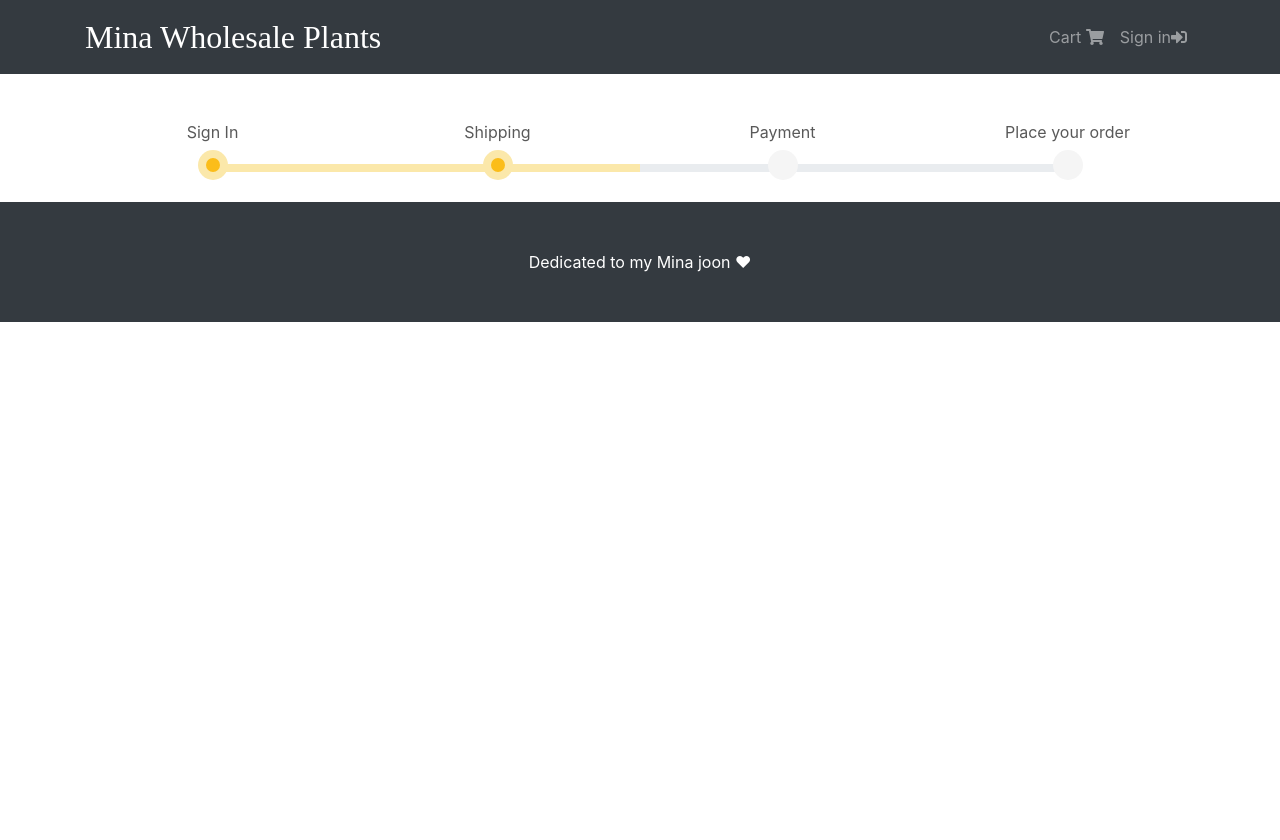
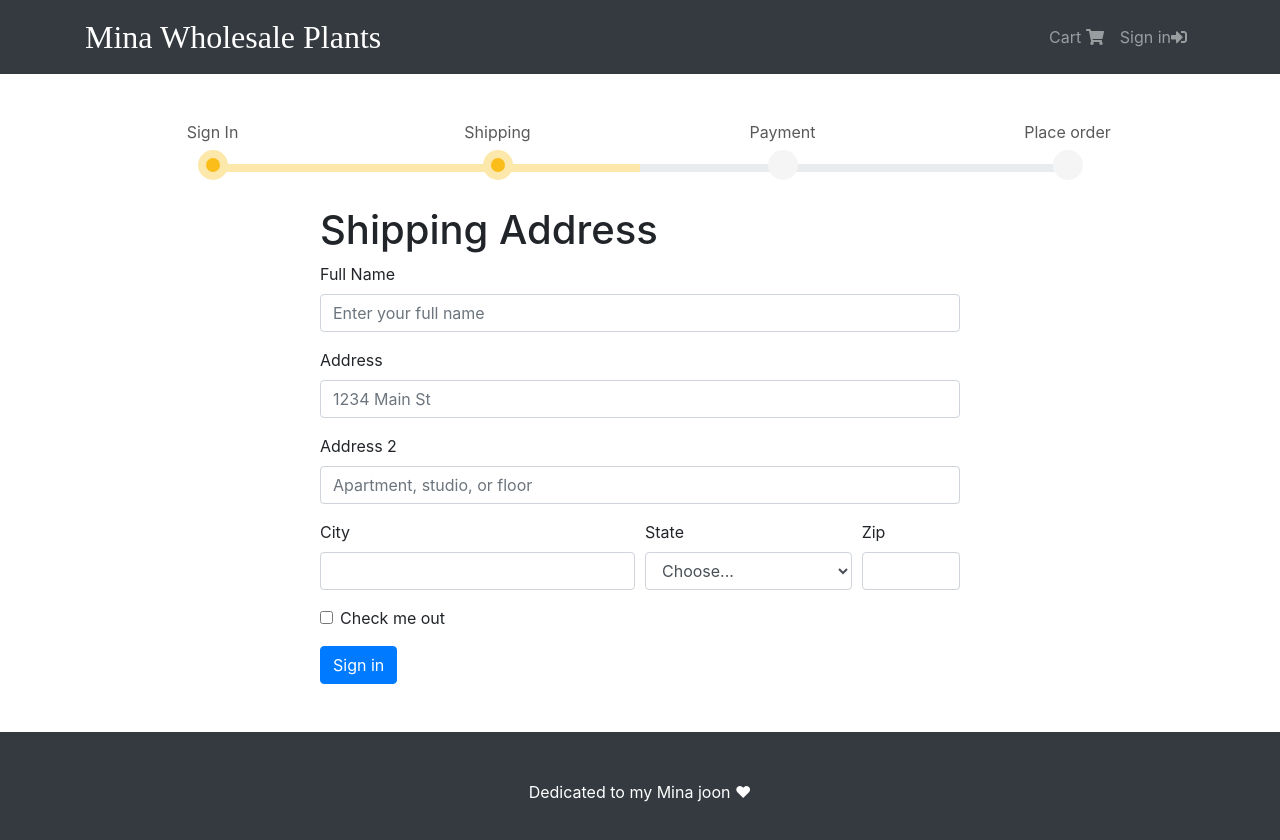
Before and after one commit to Mohammad-Pishdar/Mina-Ecommerce-Portal-For-plant-sale, a React (Create React App) app in the folder mina-frontend/: page /shipping in a window 1280 px wide. Shown: the top 840 px of the page. Before the commit the page ends 800 px from the top, so only its background shows below. Built offline with nearby package versions, Linux system fonts and the light colour scheme.

Commit message:
basic bootsrap layout for shipping page added. React hook to set the full nmae added and form submit handler function created

```diff
--- a/mina-frontend/src/components/CheckoutSteps.jsx
+++ b/mina-frontend/src/components/CheckoutSteps.jsx
@@ -53,7 +53,7 @@ export default function CheckoutSteps(props) {
               : "col-xs-3 bs-wizard-step disabled w-25"
           }
         >
-          <div className="text-center bs-wizard-stepnum">Place your order</div>
+          <div className="text-center bs-wizard-stepnum">Place order</div>
           <div className="progress">
             <div className="progress-bar"></div>
           </div>
--- a/mina-frontend/src/views/ShippingPage.jsx
+++ b/mina-frontend/src/views/ShippingPage.jsx
@@ -1,11 +1,82 @@
-import React from 'react'
-import CheckoutSteps from '../components/CheckoutSteps'
+import React, { useState } from "react";
+import CheckoutSteps from "../components/CheckoutSteps";
 
 export default function ShippingPage() {
-    return (
-        <div>
-            {/* we import checkout steps component here and set steps 1 and 2 to true because this is the second step of the checkout process */}
-            <CheckoutSteps step1 step2></CheckoutSteps>
+    //setting up a hook for full name
+    const [fullName, setFullName] = useState('');
+  const submitHandler = (event) => {
+    event.preventDefault();
+    //now we have to create a new action to save shipping address and dispatch it here
+  };
+  return (
+    <>
+      {/* we import checkout steps component here and set steps 1 and 2 to true because this is the second step of the checkout process */}
+      <CheckoutSteps step1 step2></CheckoutSteps>
+      <form className="w-50 mx-auto mb-5 mt-1" onSubmit={submitHandler}>
+        <h1>Shipping Address</h1>
+        <div className="form-group">
+          <label for="fullName">Full Name</label>
+          <input
+            type="text"
+            className="form-control"
+            id="fullName"
+            placeholder="Enter your full name"
+            value={fullName}
+            onChange={(e) => setFullName(e.target.value)}
+            required
+          />
         </div>
-    )
+        <div className="form-group">
+          <label for="inputAddress">Address</label>
+          <input
+            type="text"
+            className="form-control"
+            id="inputAddress"
+            placeholder="1234 Main St"
+          />
+        </div>
+        <div className="form-group">
+          <label for="inputAddress2">Address 2</label>
+          <input
+            type="text"
+            className="form-control"
+            id="inputAddress2"
+            placeholder="Apartment, studio, or floor"
+          />
+        </div>
+        <div className="form-row">
+          <div className="form-group col-md-6">
+            <label for="inputCity">City</label>
+            <input type="text" className="form-control" id="inputCity" />
+          </div>
+          <div className="form-group col-md-4">
+            <label for="inputState">State</label>
+            <select id="inputState" className="form-control">
+              <option selected>Choose...</option>
+              <option>...</option>
+            </select>
+          </div>
+          <div className="form-group col-md-2">
+            <label for="inputZip">Zip</label>
+            <input type="text" className="form-control" id="inputZip" />
+          </div>
+        </div>
+        <div className="form-group">
+          <div className="form-check">
+            <input
+              className="form-check-input"
+              type="checkbox"
+              id="gridCheck"
+            />
+            <label className="form-check-label" for="gridCheck">
+              Check me out
+            </label>
+          </div>
+        </div>
+        <button type="submit" className="btn btn-primary">
+          Sign in
+        </button>
+      </form>
+    </>
+  );
 }
```
